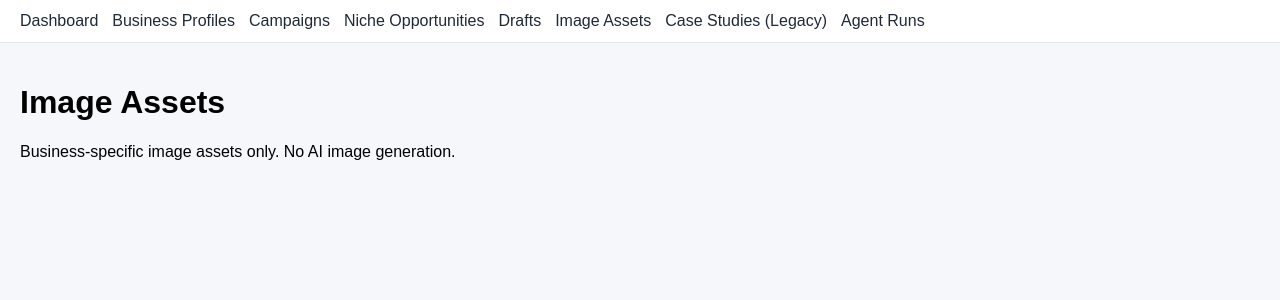
After one commit to playerlehr123-spec/seo-content-machine, a Flask app: page /image-assets in a window 1280 px wide. The commit adds this page. Shown: the top 300 px of the page. Run offline with Flask 3, Linux system fonts and the light colour scheme; parts of the project's set-up code (start-up, migrations or seed data) failed here and were passed over.

Commit message:
Resolve sync issues: restore image assets route and nav workflow

```diff
--- a/app.py
+++ b/app.py
@@ -172,6 +172,17 @@ def campaign_detail(campaign_id):
 @app.route('/drafts')
 def drafts(): return render_template('drafts.html', items=BlogPost.query.all())
 
+@app.route('/image-assets')
+def image_assets():
+    grouped = {}
+    for b in BusinessProfile.query.all():
+        per_business = BlogPost.query.filter_by(business_id=b.id).all()
+        grouped[b.name] = {}
+        for d in per_business:
+            key = d.recommended_image_type or "uncategorized"
+            grouped[b.name].setdefault(key, []).append(d)
+    return render_template('image_assets.html', grouped=grouped)
+
 
 @app.route('/drafts/<int:draft_id>')
 def draft_detail(draft_id):
--- a/templates/base.html
+++ b/templates/base.html
@@ -10,8 +10,11 @@
 <nav>
   <a href='{{url_for("dashboard")}}'>Dashboard</a>
   <a href='{{url_for("business_profiles")}}'>Business Profiles</a>
-  <a href='{{url_for("case_studies")}}'>Case Studies</a><a href='{{url_for("campaigns")}}'>Campaigns</a>
-  <a href='{{url_for("drafts")}}'>Drafts</a><a href='{{url_for("niche_opportunities")}}'>Niche Opportunities</a>
+  <a href='{{url_for("campaigns")}}'>Campaigns</a>
+  <a href='{{url_for("niche_opportunities")}}'>Niche Opportunities</a>
+  <a href='{{url_for("drafts")}}'>Drafts</a>
+  <a href='{{url_for("image_assets")}}'>Image Assets</a>
+  <a href='{{url_for("case_studies")}}'>Case Studies (Legacy)</a>
   <a href='{{url_for("agent_runs")}}'>Agent Runs</a>
 </nav>
 <main>
--- /dev/null
+++ b/templates/image_assets.html
@@ -0,0 +1,22 @@
+{% extends 'base.html' %}
+{% block content %}
+<h1>Image Assets</h1>
+<p>Business-specific image assets only. No AI image generation.</p>
+{% for business, categories in grouped.items() %}
+<div class='card'>
+  <h3>{{ business }}</h3>
+  {% if categories %}
+    {% for category, drafts in categories.items() %}
+      <h4>{{ category }}</h4>
+      <ul>
+        {% for d in drafts %}
+          <li><a href='{{ url_for("draft_detail", draft_id=d.id) }}'>{{ d.title or ('Draft #' ~ d.id) }}</a></li>
+        {% endfor %}
+      </ul>
+    {% endfor %}
+  {% else %}
+    <p>No image assets linked yet.</p>
+  {% endif %}
+</div>
+{% endfor %}
+{% endblock %}
```
